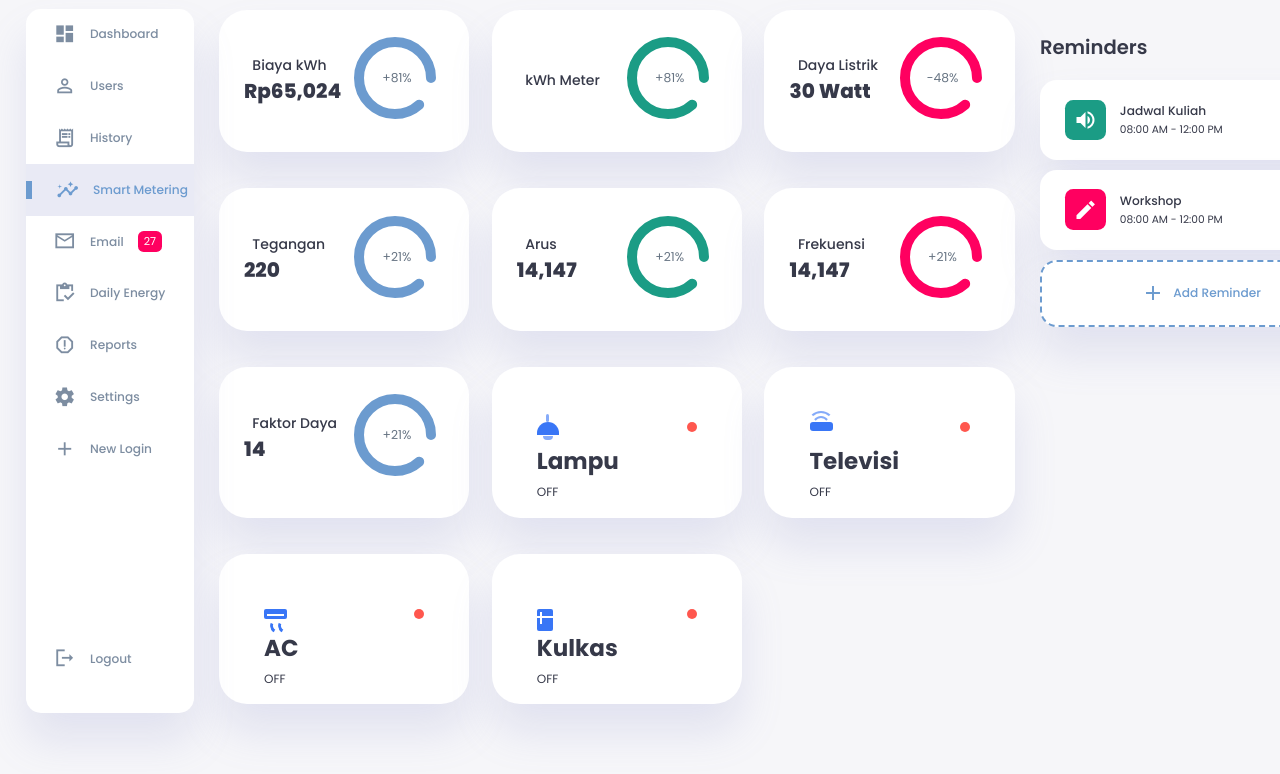
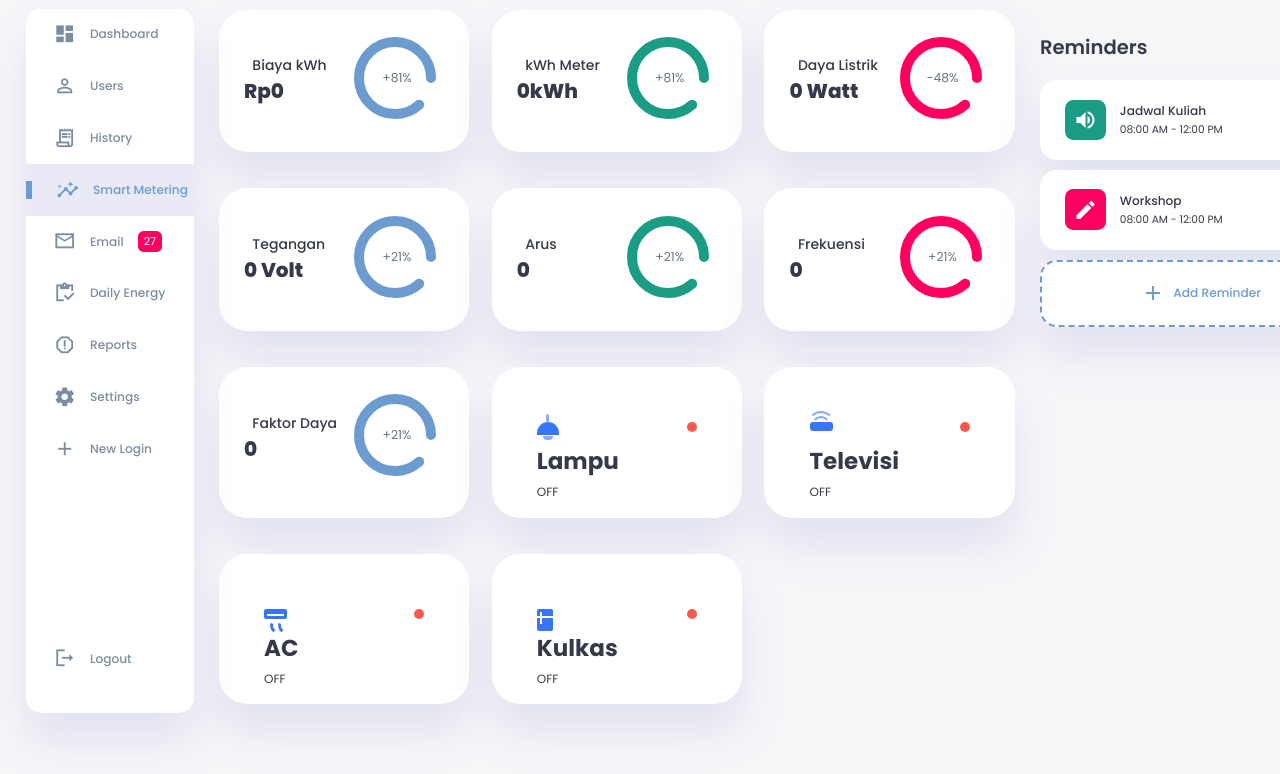
Before and after one commit to zeddafiq21/RumahpintarV1-app, a plain HTML site: page index.html in a window 1280 px wide. Shown: the part 62-836 px from the top of the page. Drawn offline with nearby package versions, Linux system fonts and the light colour scheme; no server answers; a script that the page names is missing.

Commit message:
tambahan

```diff
--- a/firebase.js
+++ b/firebase.js
@@ -132,9 +132,9 @@ var dataRef6 = database.ref('frekuensiac');
 
 
 dataRef5.on('value', function(getdata1){
-    var energi = getdata1.val();
+    var energi = getdata1.val().toFixed(2);
+
 document.getElementById("kwh").innerHTML= "Rp" +energi*1352;
-
 document.getElementById("metering").innerHTML= energi + "kWh";
 
 })
@@ -142,8 +142,8 @@ document.getElementById("metering").innerHTML= energi + "kWh";
 
 
 dataRef1.on('value', function(getdata1){
-    var teganganvac = getdata1.val();
-document.getElementById("t").innerHTML= teganganvac +" Volt";
+    var teganganvac = getdata1.val().toFixed(2);
+document.getElementById("t").innerHTML= teganganvac +"Volt";
 
 })
 dataRef2.on('value', function(getdata1){
--- a/index.html
+++ b/index.html
@@ -106,7 +106,7 @@
                     <div class="status">
                         <div class="info">
                             <h3 >Biaya kWh</h3>
-                            <h1 id="kwh">Rp65,024</h1>
+                            <h1 id="kwh">Rp0</h1>
                         </div>
                         <div class="progresss">
                             <svg>
@@ -123,7 +123,7 @@
                     <div class="status">
                         <div class="info">
                             <h3 >kWh Meter</h3>
-                            <h1 id="metering"></h1>
+                            <h1 id="metering">0kWh</h1>
                         </div>
                         <div class="progresss">
                             <svg>
@@ -142,7 +142,7 @@
                     <div class="status">
                         <div class="info">
                             <h3>Daya Listrik</h3>
-                            <h1 id ="daya">30 Watt</h1>
+                            <h1 id ="daya">0 Watt</h1>
                         </div>
                         <div class="progresss">
                             <svg>
@@ -158,7 +158,7 @@
                     <div class="status">
                         <div class="info">
                             <h3>Tegangan</h3>
-                            <h1 class = "value "id ="t">220</h1>
+                            <h1 class = "value "id ="t">0 Volt</h1>
                         </div>
                         <div class="progresss">
                             <svg>
@@ -174,7 +174,7 @@
                     <div class="status">
                         <div class="info">
                             <h3>Arus</h3>
-                            <h1 id = "arus">14,147</h1>
+                            <h1 id = "arus">0</h1>
                         </div>
                         <div class="progresss">
                             <svg>
@@ -190,7 +190,7 @@
                     <div class="status">
                         <div class="info">
                             <h3>Frekuensi</h3>
-                            <h1 id="frekuensi">14,147</h1>
+                            <h1 id="frekuensi">0</h1>
                         </div>
                         <div class="progresss">
                             <svg>
@@ -206,7 +206,7 @@
                     <div class="status">
                         <div class="info">
                             <h3 >Faktor Daya</h3>
-                            <h1 id="powerfactor">14</h1>
+                            <h1 id="powerfactor">0</h1>
                         </div>
                         <div class="progresss">
                             <svg>
```
